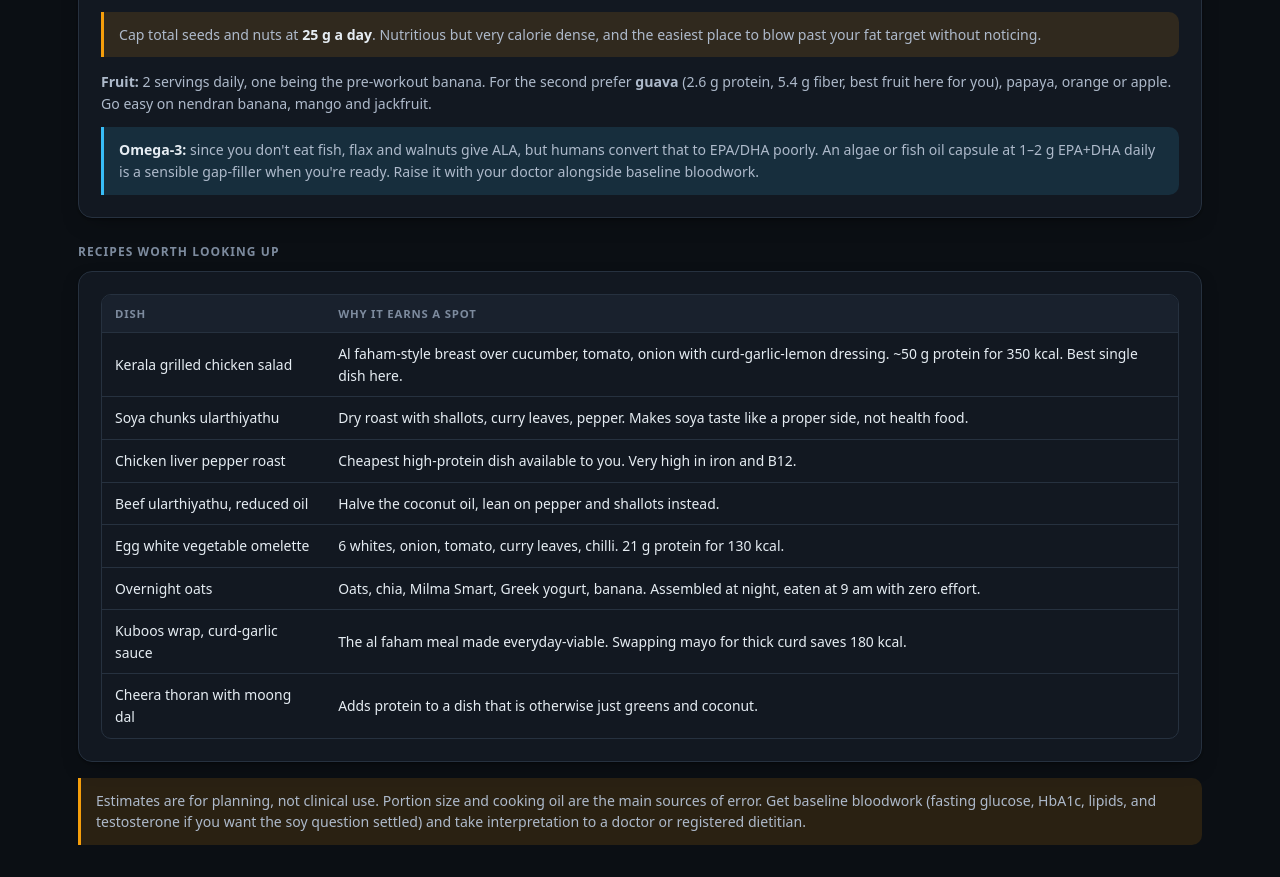
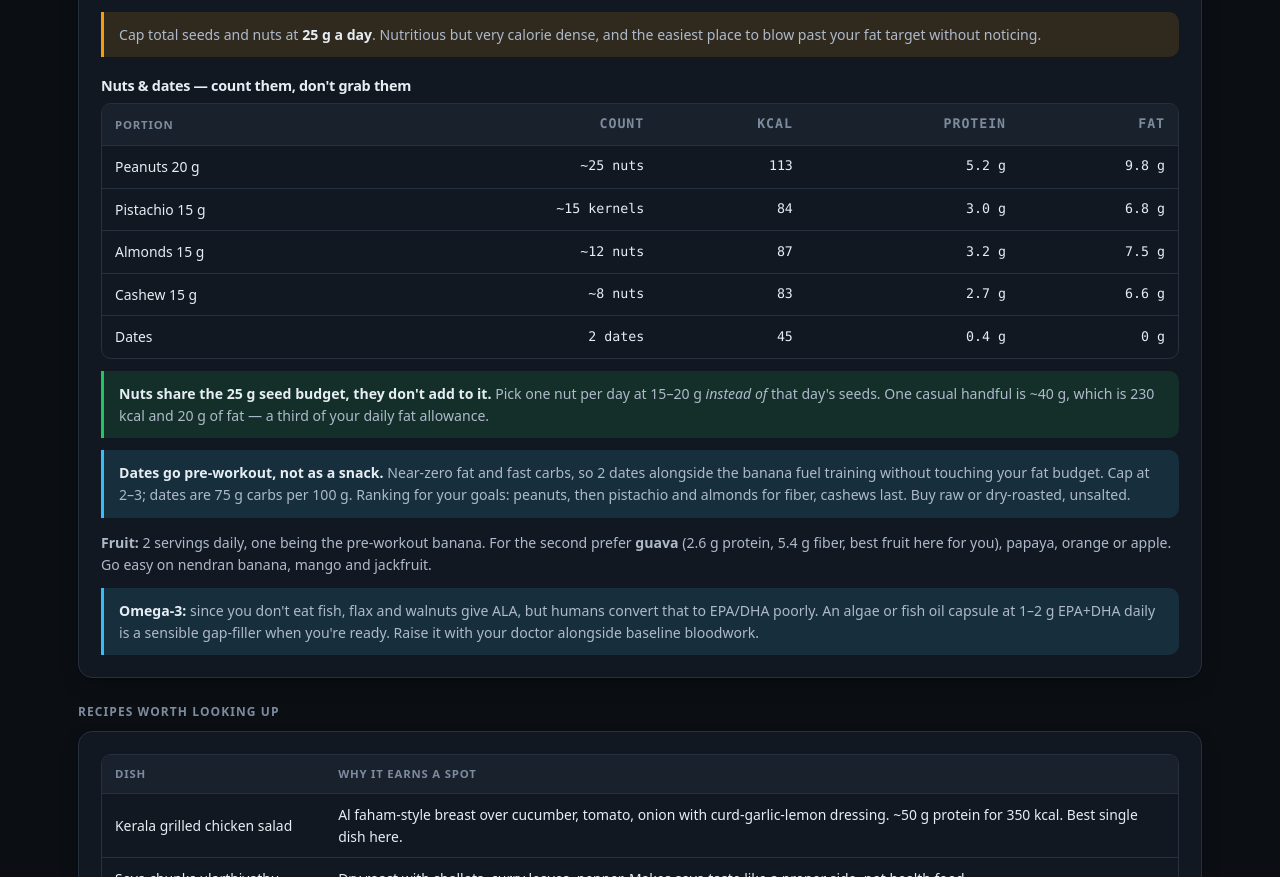
Before and after one commit to arunsankar8/nutrition-plan, a plain HTML site: page index.html in a window 1280 px wide. Shown: the part 1894-2771 px from the top of the page. Drawn offline with Linux system fonts and the light colour scheme.

```diff
--- a/index.html
+++ b/index.html
@@ -1058,6 +1058,22 @@
       </table>
     </div>
     <div class="note warn" style="margin-top:14px">Cap total seeds and nuts at <b>25 g a day</b>. Nutritious but very calorie dense, and the easiest place to blow past your fat target without noticing.</div>
+
+    <h4 style="margin:20px 0 8px; font-size:.9rem">Nuts &amp; dates &mdash; count them, don't grab them</h4>
+    <div class="t-scroll">
+      <table class="responsive">
+        <thead><tr><th>Portion</th><th class="num">Count</th><th class="num">kcal</th><th class="num">Protein</th><th class="num">Fat</th></tr></thead>
+        <tbody>
+          <tr><td data-label="">Peanuts 20 g</td><td class="num" data-label="Count">~25 nuts</td><td class="num" data-label="kcal">113</td><td class="num" data-label="Protein">5.2 g</td><td class="num" data-label="Fat">9.8 g</td></tr>
+          <tr><td data-label="">Pistachio 15 g</td><td class="num" data-label="Count">~15 kernels</td><td class="num" data-label="kcal">84</td><td class="num" data-label="Protein">3.0 g</td><td class="num" data-label="Fat">6.8 g</td></tr>
+          <tr><td data-label="">Almonds 15 g</td><td class="num" data-label="Count">~12 nuts</td><td class="num" data-label="kcal">87</td><td class="num" data-label="Protein">3.2 g</td><td class="num" data-label="Fat">7.5 g</td></tr>
+          <tr><td data-label="">Cashew 15 g</td><td class="num" data-label="Count">~8 nuts</td><td class="num" data-label="kcal">83</td><td class="num" data-label="Protein">2.7 g</td><td class="num" data-label="Fat">6.6 g</td></tr>
+          <tr><td data-label="">Dates</td><td class="num" data-label="Count">2 dates</td><td class="num" data-label="kcal">45</td><td class="num" data-label="Protein">0.4 g</td><td class="num" data-label="Fat">0 g</td></tr>
+        </tbody>
+      </table>
+    </div>
+    <div class="note rule" style="margin-top:12px"><b>Nuts share the 25 g seed budget, they don't add to it.</b> Pick one nut per day at 15&ndash;20 g <i>instead of</i> that day's seeds. One casual handful is ~40 g, which is 230 kcal and 20 g of fat &mdash; a third of your daily fat allowance.</div>
+    <div class="note" style="margin-top:12px"><b>Dates go pre-workout, not as a snack.</b> Near-zero fat and fast carbs, so 2 dates alongside the banana fuel training without touching your fat budget. Cap at 2&ndash;3; dates are 75 g carbs per 100 g. Ranking for your goals: peanuts, then pistachio and almonds for fiber, cashews last. Buy raw or dry-roasted, unsalted.</div>
     <p style="margin:14px 0 0; color:var(--text2); font-size:.88rem"><b>Fruit:</b> 2 servings daily, one being the pre-workout banana. For the second prefer <b>guava</b> (2.6 g protein, 5.4 g fiber, best fruit here for you), papaya, orange or apple. Go easy on nendran banana, mango and jackfruit.</p>
     <div class="note" style="margin-top:12px"><b>Omega-3:</b> since you don't eat fish, flax and walnuts give ALA, but humans convert that to EPA/DHA poorly. An algae or fish oil capsule at 1&ndash;2 g EPA+DHA daily is a sensible gap-filler when you're ready. Raise it with your doctor alongside baseline bloodwork.</div>
   </div>
@@ -1388,6 +1404,7 @@
   ["Flax seeds","Seed & nut",534,18,29,42,27],
   ["Sunflower seeds","Seed & nut",584,21,20,51,8.6],
   ["Almonds","Seed & nut",579,21,22,50,12.5],
+  ["Pistachio","Seed & nut",560,20,28,45,10],
   ["Walnuts","Seed & nut",654,15,14,65,6.7],
   ["Cashew","Seed & nut",553,18,30,44,3.3],
   ["Peanut butter","Seed & nut",588,25,20,50,6],
```
Also changed, not shown: 1 other file.
